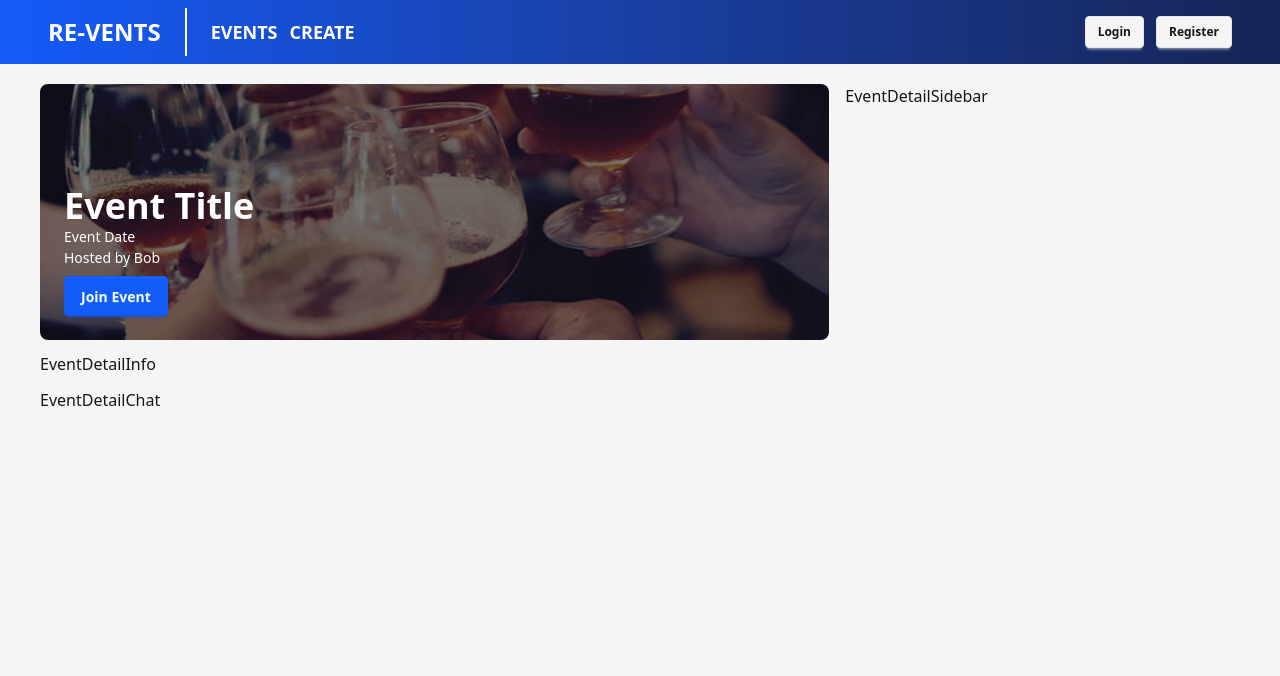
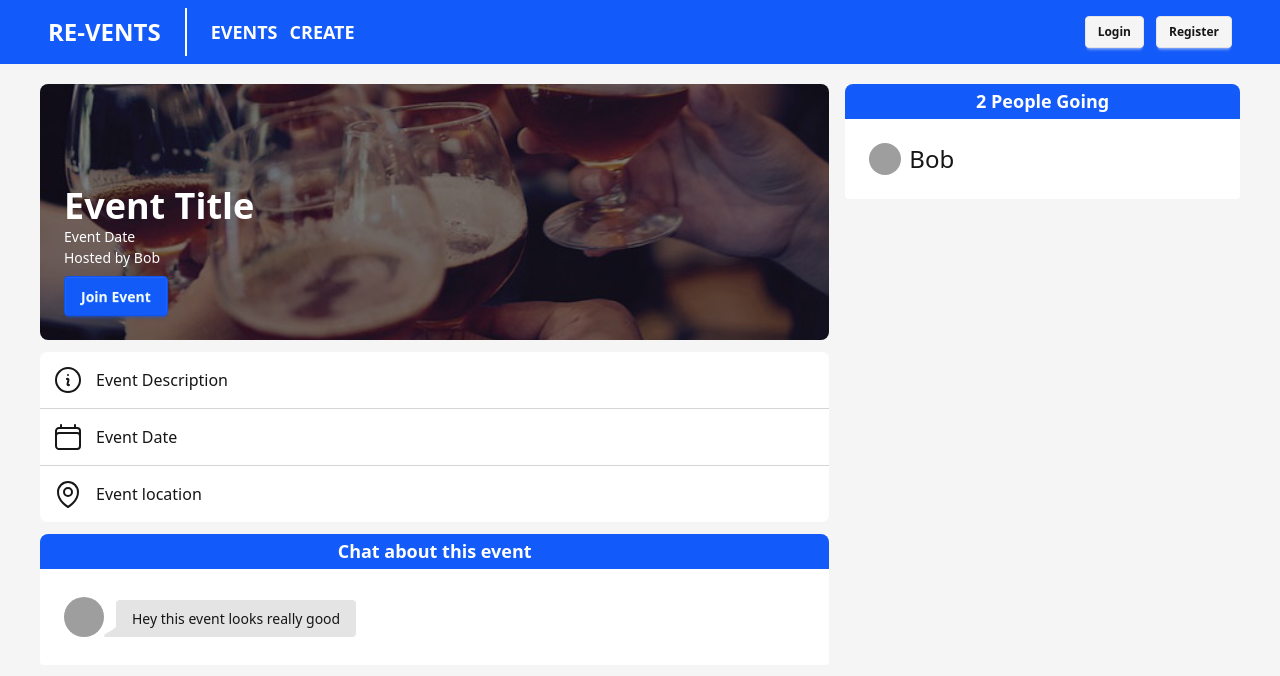
Before and after one commit to MWardill/Revents, a React (Vite) app in the folder revents/: page /events/1 in a window 1280 px wide. Shown: the top 676 px of the page. Built offline with nearby package versions, Linux system fonts and the light colour scheme; grey boxes are pictures that could not be loaded.

Commit message:
Section 6 56

```diff
--- a/revents/src/app/layout/nav/Navbar.tsx
+++ b/revents/src/app/layout/nav/Navbar.tsx
@@ -14,7 +14,7 @@ export default function Navbar() {
     }
 
     return (
-        <header className="headernav p-2 w-full sticky top-0 z-50 bg-gradient-to-r from-primary to-blue-950">
+        <header className="headernav p-2 w-full sticky top-0 z-50 bg-gradient-to-r from-primary to-info">
             <div className="flex align-middle items-center px-10 mx-auto gap-6">
                 <div className="h-12 text-white flex items-center gap-3 border-r-white border-r-2 pr-6">
                     <NavLink to='/' className="text-2xl font-semibold text-white uppercase">Re-vents</NavLink>
--- a/revents/src/features/events/details/EventDetailChat.tsx
+++ b/revents/src/features/events/details/EventDetailChat.tsx
@@ -1,5 +1,22 @@
 export default function EventDetailChat() {
-  return (
-    <div>EventDetailChat</div>
-  )
+    return (
+        <div className="card bg-white">
+            <div className="card-title justify-center bg-gradient-to-r from-primary to-info text-white p-1 rounded-t-lg">
+                Chat about this event
+            </div>
+            <div className="card-body rounded-b-lg">
+                <div className="chat chat-start">
+                    <div className="chat-image avatar">
+                        <div className="w-10 rounded-full">
+                            <img
+                                alt="Tailwind CSS chat bubble component"
+                                src="https://img.daisyui.com/images/profile/demo/kenobee@192.webp"
+                            />
+                        </div>
+                    </div>
+                    <div className="chat-bubble">Hey this event looks really good</div>
+                </div>
+            </div>
+        </div>
+    )
 }
--- a/revents/src/features/events/details/EventDetailInfo.tsx
+++ b/revents/src/features/events/details/EventDetailInfo.tsx
@@ -1,5 +1,22 @@
+import { CalendarIcon, InformationCircleIcon, MapPinIcon } from "@heroicons/react/24/outline";
+
 export default function EventDetailInfo() {
   return (
-    <div>EventDetailInfo</div>
+    <div className="card bg-base-100">
+      <div className="flex flex-col align-middle">
+        <div className="flex items-center gap-x-3 border-b border-neutral-300 py-3 pl-3 bg-white rounded-t-lg">
+            <InformationCircleIcon className="size-8" />
+            <span>Event Description</span>
+        </div>
+        <div className="flex items-center gap-x-3 border-b border-neutral-300 py-3 pl-3 bg-white">
+                <CalendarIcon className="size-8" />
+                <span>Event Date</span>
+        </div>
+        <div className="flex items-center gap-x-3  py-3 pl-3 bg-white rounded-b-lg">
+                <MapPinIcon className="size-8" />
+                <span>Event location</span>
+        </div>
+      </div>
+    </div>
   )
 }
--- a/revents/src/features/events/details/EventDetailSidebar.tsx
+++ b/revents/src/features/events/details/EventDetailSidebar.tsx
@@ -1,5 +1,26 @@
+import { users } from "../../../lib/data/sampleData";
+
 export default function EventDetailSidebar() {
   return (
-    <div>EventDetailSidebar</div>
+    <div className="card bg-white">
+        <div className="card-title bg-gradient-to-r from-primary justify-center to-info text-white p-1 rounded-t-lg">
+            2 People Going
+        </div>
+        <div className="card-body">
+            <div className="flex flex-col gap-3">
+               <div className="flex gap-5 align-middle items-center">
+                    <div className="avatar">
+                        <div className="w-8 h-8 rounded-full">
+                            <img
+                                alt="User Avatar"
+                                src={users[0].photoURL}
+                            />
+                        </div>
+                        <span className="pl-2 text-2xl">Bob</span>
+                    </div>
+               </div>
+            </div>
+        </div>
+    </div>
   )
 }
```
